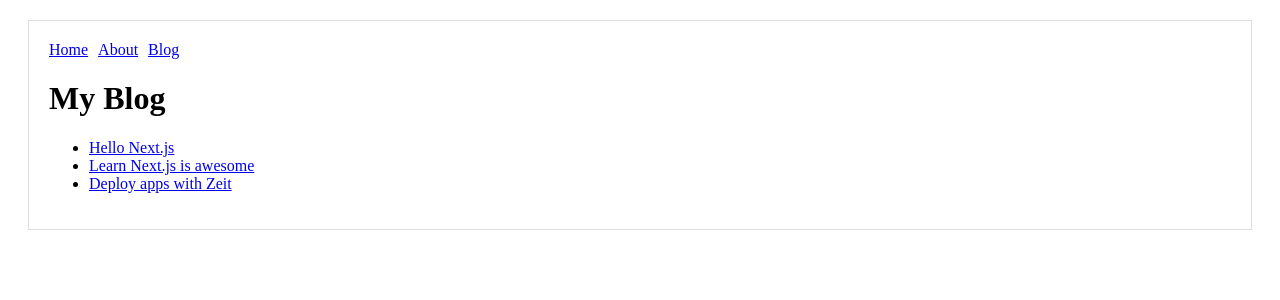
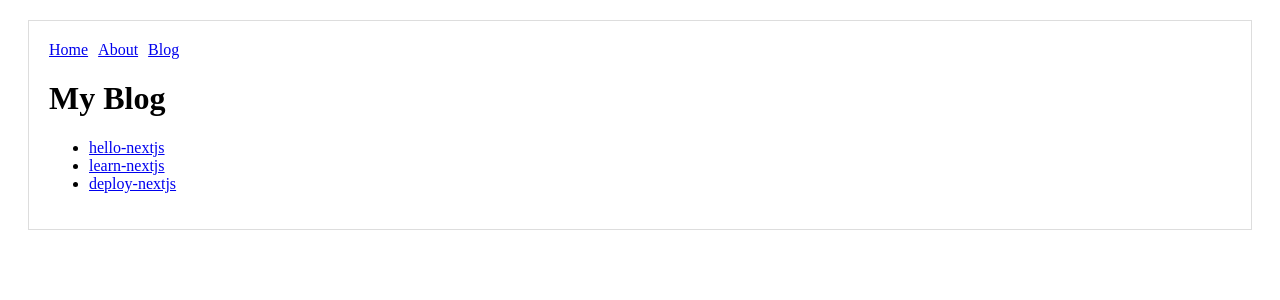
Before and after one commit to nobioma1/next-hello, a Next.js app: page /Blog in a window 1280 px wide. Shown: the top 300 px of the page. Built offline with nearby package versions, Linux system fonts and the light colour scheme.

Commit message:
Clean up dynmaic url routing

```diff
--- a/pages/Blog.js
+++ b/pages/Blog.js
@@ -1,27 +1,23 @@
 import Link from 'next/link';
 import Layout from '../components/Layout';
 
-const PostLink = ({ title }) => {
-  return (
-    <li>
-      <Link href={`/post?title=${title}`}>
-        <a>{title}</a>
-      </Link>
-    </li>
-  );
-};
+const PostLink = props => (
+  <li>
+    <Link href="/p/[id]" as={`/p/${props.id}`}>
+      <a>{props.id}</a>
+    </Link>
+  </li>
+);
 
-const Blog = () => {
+export default () => {
   return (
     <Layout>
       <h1>My Blog</h1>
       <ul>
-        <PostLink title="Hello Next.js" />
-        <PostLink title="Learn Next.js is awesome" />
-        <PostLink title="Deploy apps with Zeit" />
+        <PostLink id="hello-nextjs" />
+        <PostLink id="learn-nextjs" />
+        <PostLink id="deploy-nextjs" />
       </ul>
     </Layout>
   );
 };
-
-export default Blog;
```
Also changed, not shown: pages/p/[id].js (added, +13 -0 lines).
